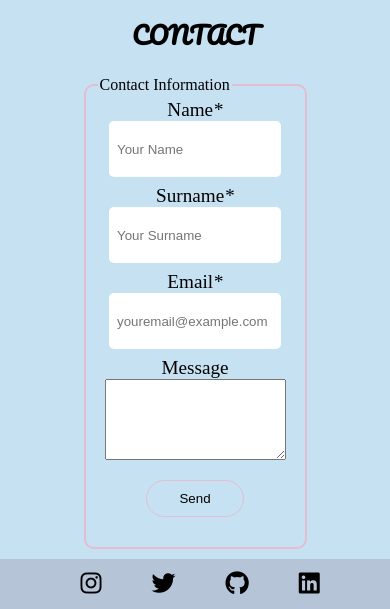
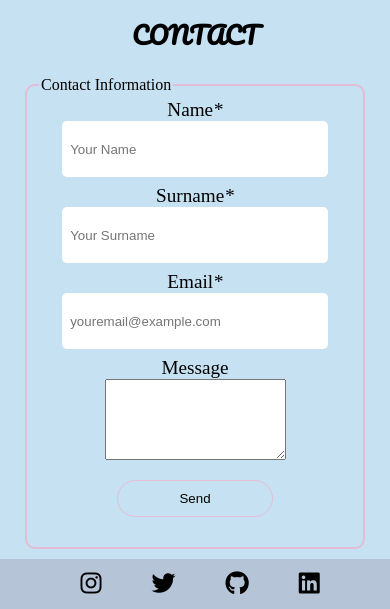
Before and after one commit to joaflores03/portfolio, a plain HTML site: page index.html in a window 390 px wide. Shown: the part 1358-1967 px from the top of the page. Drawn offline with Linux system fonts and the light colour scheme.

Commit message:
ajust contact form for mobile

```diff
--- a/style.css
+++ b/style.css
@@ -370,6 +370,59 @@ a{text-decoration: none;color: black;}
         margin-right: 30px;
     }
 
+
+    .contactTitle{
+        font-family: 'Pacifico', cursive;
+        font-size: 1.5rem;
+        text-align: center;
+    }
+
+    /*Make a good form */
+    .form{
+        margin: auto;
+        display: flex;
+        flex-direction: column;
+        justify-content: center;
+        align-items: center;
+        width: 80%;
+        height: 100%;
+        border: 2px solid var(--violeta);
+        border-radius: 10px;
+        margin-bottom: 10px;
+    }
+
+    .form label{
+        display: block;
+        font-size: 1.2rem;
+        text-align: left;
+    }
+
+    .bttForm{
+        color: black;
+        width: 50%;
+        margin: 20px;
+        padding: 10px;
+        background-color: transparent;
+        border-style: none;
+        border-radius: 20px;
+        cursor: pointer;
+        border: 1px solid var(--violeta);
+        transition: 1s;
+    }
+
+    .bttForm:hover{
+        background-color: lightskyblue;
+    }
+
+    .inputForm{
+        width: 80%;
+        height: 40px;
+        border-radius: 5px;
+        border: 1px solid var(--skyblue);
+        padding: 0.5rem;
+        margin-bottom: 0.5rem;
+    }
+
     body{
         overflow-x: hidden;
     }
```
